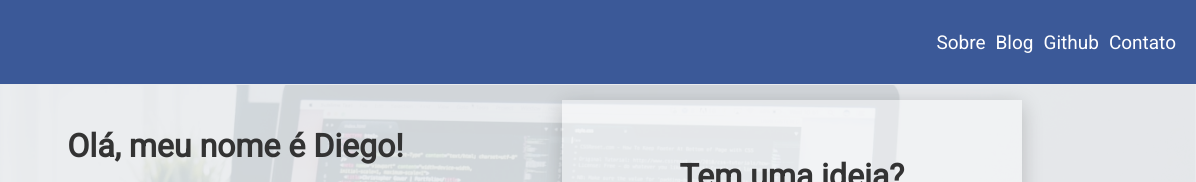
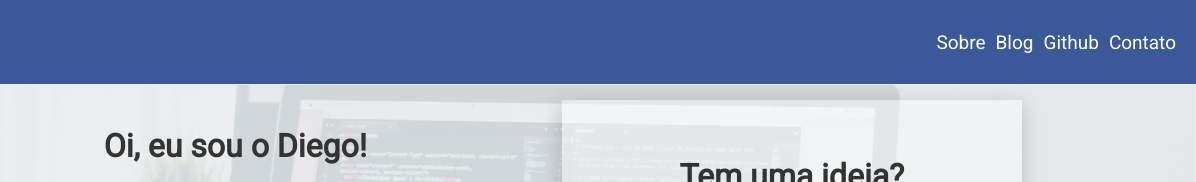
Before and after one commit to DsGomes/dsgomes.github.io, a plain HTML site: page index.html in a window 1280 px wide. Shown: the top 182 px of the page, 84-1280 px from the left. Drawn offline with Linux system fonts and the light colour scheme.

Commit message:
change presentation message

```diff
--- a/index.html
+++ b/index.html
@@ -25,7 +25,7 @@
 
   <section id="sobre">
     <div class="sobre-content">
-      <h2>Olá, meu nome é Diego!</h2>
+      <h2>Oi, eu sou o Diego!</h2>
       <ul>
         <li><img src="img/student.png" alt="Formação acadêmica"> Formado pela Fatec SBC</li>
         <li><img src="img/laptop.png" alt="Computador"> Desenvolvedor de software</li>
```
